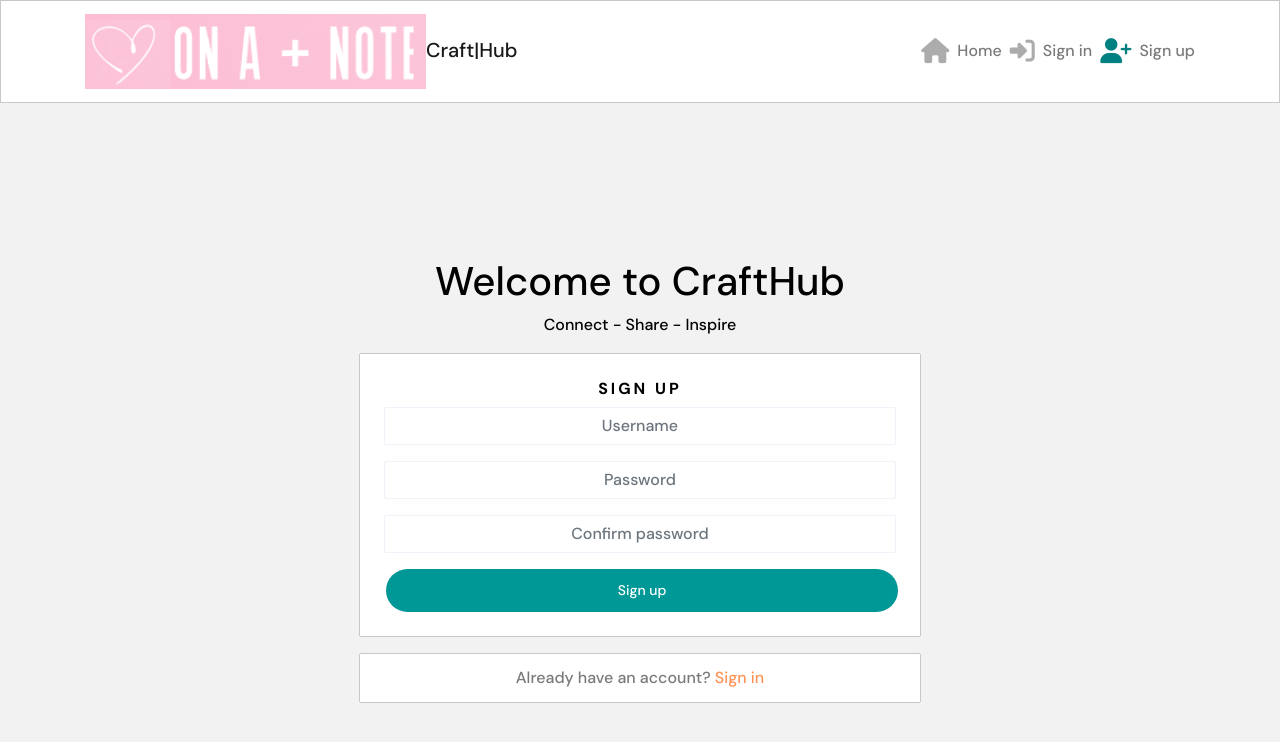
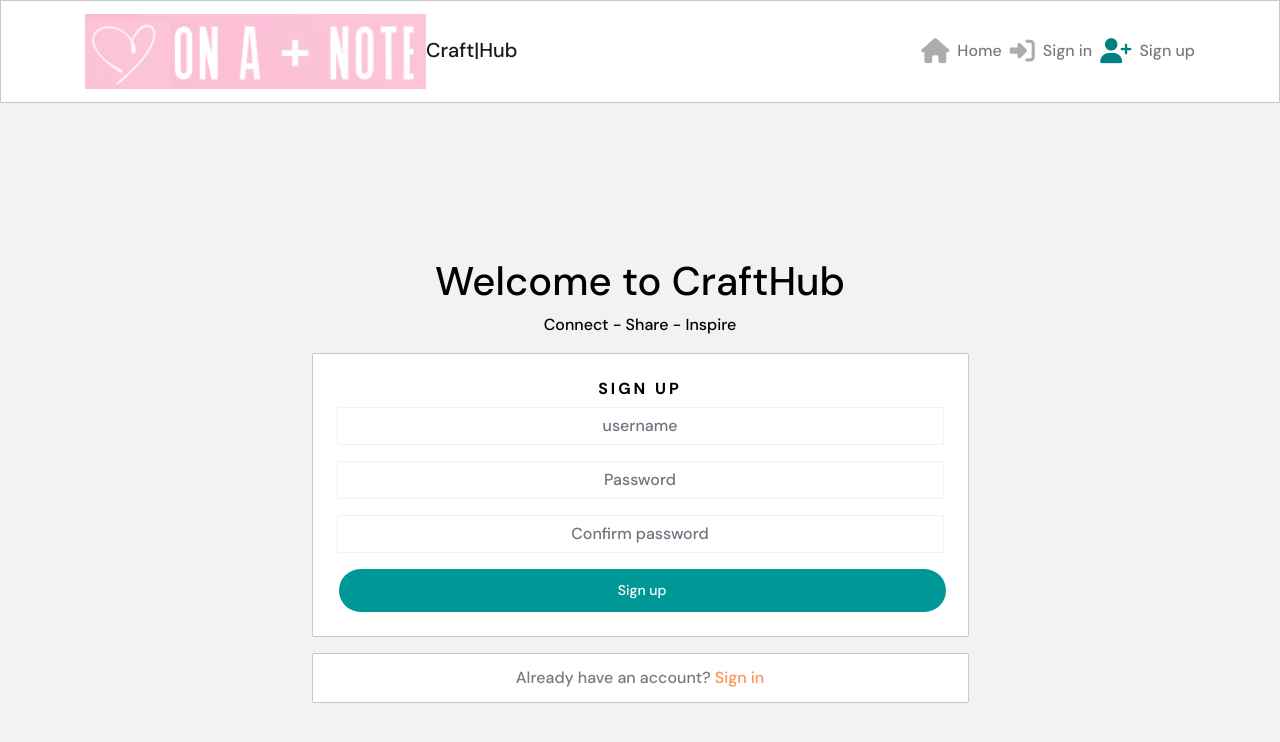
Before and after one commit to adrianskelton/happyhackathon, a React (Create React App) app in the folder frontend/: page /signup in a window 1280 px wide. Shown: the top 742 px of the page. Built offline with nearby package versions, Linux system fonts and the light colour scheme.

Commit message:
Create component logic to handlechange and errors for signup form

```diff
--- a/frontend/src/pages/auth/SignUpForm.js
+++ b/frontend/src/pages/auth/SignUpForm.js
@@ -1,40 +1,98 @@
-import React from "react";
-import { Link } from "react-router-dom";
+import React, { useState } from "react";
+import { Link, useHistory } from "react-router-dom";
 
 import styles from "../../styles/SignInUpForm.module.css";
 import btnStyles from "../../styles/Button.module.css";
 import appStyles from "../../App.module.css";
 
-import { Form, Button, Col, Row, Container } from "react-bootstrap";
+import { Form, Button, Col, Row, Container, Alert } from "react-bootstrap";
+import axios from "axios";
 
 const SignUpForm = () => {
+  const [signUpData, setSignUpData] = useState({
+    username: "",
+    password1: "",
+    password2: "",
+  });
+  const { username, password1, password2 } = signUpData;
+
+  const [errors, setErrors] = useState({});
+  const history = useHistory();
+
+  const handleChange = (event) => {
+    setSignUpData({
+      ...signUpData,
+      [event.target.name]: event.target.value,
+    });
+  };
+
+  const handleSubmit = async (event) => {
+    event.preventDefault();
+    try {
+      await axios.post("/dj-rest-auth/registration/", signUpData);
+      history.push("/");
+    } catch (err) {
+      setErrors(err.response?.data);
+    }
+  };
+
   return (
     <Row className={styles.Row}>
-      <Col className="m-auto py-2 p-md-1" md={6}>
+      <Col className="m-auto py-2 p-md-1" md={7}>
         <h1 className="text-center">Welcome to CraftHub</h1>
         <p className="text-center">Connect - Share - Inspire</p>
         <Container className={`${appStyles.Content} p-4 `}>
           <h1 className={styles.Header}>sign up</h1>
 
-          <Form>
+          <Form onSubmit={handleSubmit}>
               <Form.Group controlId="username">
-                <Form.Label className="d-none">Username</Form.Label>
-                <Form.Control className={styles.Input} type="text" placeholder="Username" name="username" />
+                <Form.Label className="d-none">username</Form.Label>
+                <Form.Control
+                  className={styles.Input}
+                  type="text"
+                  placeholder="username"
+                  name="username"
+                  value={username}
+                  onChange={handleChange}
+                />
               </Form.Group>
+              {errors.username?.map((message, idx) => (
+                <Alert variant="warning" key={idx}>
+                  {message}
+                </Alert>
+              ))}
+
               <Form.Group controlId="password1">
                 <Form.Label className="d-none">Password</Form.Label>
-                <Form.Control className={styles.Input} type="password" placeholder="Password" name="password1" />
+                <Form.Control className={styles.Input} type="password" placeholder="Password"
+                name="password1" value={password1} onChange={handleChange} />
               </Form.Group>
+              {errors.password1?.map((message, idx) => (
+                <Alert variant="warning" key={idx}>
+                  {message}
+                </Alert>
+              ))}
 
               <Form.Group controlId="password2">
                 <Form.Label className="d-none">Confirm password</Form.Label>
-                <Form.Control className={styles.Input} type="password" placeholder="Confirm password" name="password2" />
+                <Form.Control className={styles.Input} type="password" placeholder="Confirm password"
+                name="password2" value={password2} onChange={handleChange} />
               </Form.Group>
+              {errors.password2?.map((message, idx) => (
+                <Alert variant="warning" key={idx}>
+                  {message}
+                </Alert>
+              ))}
 
               <Button className={`${btnStyles.Button} ${btnStyles.Wide}`} type="submit">
                 Sign up
               </Button>
-            </Form>
+              {errors.non_field_errors?.map((message, idx) => (
+                <Alert key={idx} variant="warning" className="mt-3">
+                  {message}
+                </Alert>
+              ))}
+          </Form>
 
         </Container>
         <Container className={`mt-3 ${appStyles.Content}`}>
@@ -46,8 +104,4 @@
     </Row>
   );
 };
-
-
-
-
 export default SignUpForm;
```
